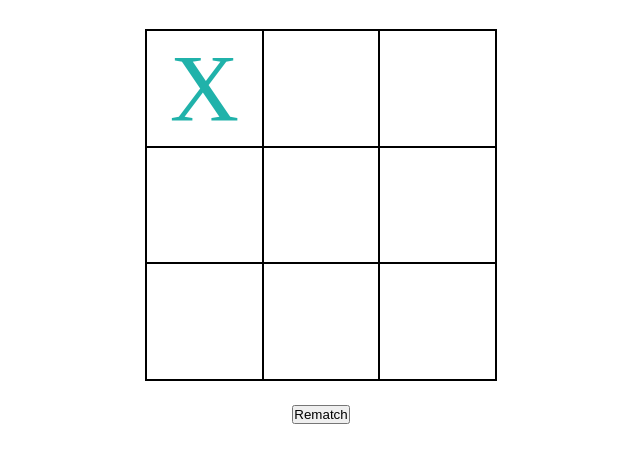
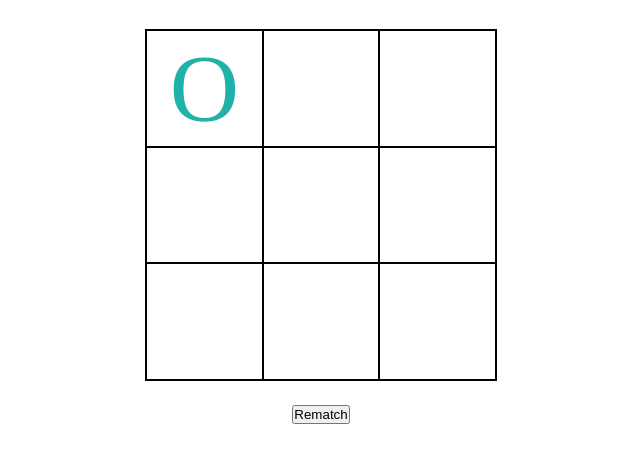
Before and after one commit to FlorianDarques/greta-morpion, a plain HTML site: page index.html in a window 1280 px wide. Both pictures are taken after a click on the element 523 px from the left and 160 px from the top of the page. Shown: the part 72-534 px from the top of the page, without its empty margins (319-959 px from the left). Drawn offline with Linux system fonts and the light colour scheme.

Commit message:
bug win corrigé

```diff
--- /dev/null
+++ b/app.js
@@ -0,0 +1,70 @@
+
+
+// état de la partie (en cours ou fini)
+// let gameOn = true
+
+// nombre de tour
+let turn = 0
+// joueur 1
+// const playerOne = "X"
+// joueur 2 (pvp || pve par la suite)
+// const playerTwo = "O"
+// joueur actif
+// let activePlayer
+// console.log(gameStatus[0])
+// en cas de victoire
+// const winner = () => 'le joueur ' + activePlayer + ' a gagné !'
+// en cas d'égalité
+// const draw = () => 'Draw !'
+// qui joue & afficher le joueur en cours dans le h2
+// const playerTurn = () => "c'est au tour du joueur " + activePlayer
+
+
+// écrire qui joue
+const statut = document.querySelector("h2")
+
+// récupération des class case dans un selectorall et mis en variable puis traduit en tableau avec Array.from
+let gameCase = Array.from(document.querySelectorAll(".case"))
+
+gameCase.forEach(cell => cell.addEventListener("click", () => {
+    turn++
+    if (turn % 2 === 0) {
+        if (cell.innerHTML === "") {
+            cell.innerHTML = "X"
+            checkWin()
+        }
+    }
+    else {
+        if (cell.innerHTML === "") {
+            cell.innerHTML = "O"
+            checkWin()
+        }
+    }
+
+}))
+function checkWin() {
+    if (gameCase[0].innerHTML !== "" && gameCase[0].innerHTML === gameCase[1].innerHTML && gameCase[1].innerHTML === gameCase[2].innerHTML) {
+        console.log('stop')
+    }
+    if (gameCase[3].innerHTML !== "" && gameCase[3].innerHTML === gameCase[4].innerHTML && gameCase[4].innerHTML === gameCase[5].innerHTML) {
+        console.log("test")
+    }
+    if (gameCase[6].innerHTML !== "" && gameCase[6].innerHTML === gameCase[7].innerHTML && gameCase[7].innerHTML === gameCase[8].innerHTML) {
+        alert("stop")
+    }
+    if (gameCase[0].innerHTML !== "" && gameCase[0].innerHTML === gameCase[4].innerHTML && gameCase[4].innerHTML === gameCase[8].innerHTML) {
+        alert("stop")
+    }
+    if (gameCase[2].innerHTML !== "" && gameCase[2].innerHTML === gameCase[4].innerHTML && gameCase[4].innerHTML === gameCase[6].innerHTML) {
+        alert("stop")
+    }
+    if (gameCase[0].innerHTML !== "" && gameCase[0].innerHTML === gameCase[3].innerHTML && gameCase[3].innerHTML === gameCase[6].innerHTML) {
+        alert("stop")
+    }
+    if (gameCase[1].innerHTML !== "" && gameCase[1].innerHTML === gameCase[4].innerHTML && gameCase[4].innerHTML === gameCase[7].innerHTML) {
+        alert("stop")
+    }
+    if (gameCase[2].innerHTML !== "" && gameCase[2].innerHTML === gameCase[5].innerHTML && gameCase[5].innerHTML === gameCase[8].innerHTML) {
+        alert("stop")
+    }
+}
--- a/app2.js
+++ /dev/null
@@ -1,99 +0,0 @@
-// écrire qui joue
-// const statut = document.querySelector("h2")
-// état de la partie (en cours ou fini)
-// let gameOn = true
-// récupération des class case dans un selectorall et mis en variable
-let gameCase = Array.from(document.querySelectorAll(".case"))
-// nombre de tour
-let turn = 0
-// joueur 1
-// const playerOne = "X"
-// joueur 2 (pvp || pve par la suite)
-// const playerTwo = "O"
-// joueur actif
-// let activePlayer
-// console.log(gameStatus[0])
-// en cas de victoire
-// const winner = () => 'le joueur ' + activePlayer + ' a gagné !'
-// en cas d'égalité
-// const draw = () => 'Draw !'
-// qui joue & afficher le joueur en cours dans le h2
-// const playerTurn = () => "c'est au tour du joueur " + activePlayer
-
-// gameCase.addEventListener("click", () => {
-//         gameCase.forEach(cell => cell.innerHTML = "X")
-// })
-gameCase.forEach(cell => cell.addEventListener("click", () => {
-    if (turn % 2 === 0) {
-        cell.innerHTML = "X"
-        turn++
-        checkWin()
-    }
-    else {
-        cell.innerHTML = "O"
-        turn++
-        checkWin()
-    }
-
-}))
-function checkWin() {
-    if (gameCase[0].innerHTML !== "" && gameCase[0].innerHTML === gameCase[1].innerHTML && gameCase[1].innerHTML === gameCase[2].innerHTML) {
-        console.log('stop')
-    }
-    if (gameCase[3].innerHTML !== "" && gameCase[3].innerHTML === gameCase[4].innerHTML && gameCase[4].innerHTML === gameCase[5].innerHTML) {
-        console.log("test")
-    }
-    // if (gameCase[6].innerHTML !== "" && gameCase[6].innerHTML === gameCase[7].innerHTML && gameCase[7].innerHTML === gameCase[8].innerHTML) {
-    //     alert("stop")
-    // }
-    // if (gameCase[0].innerHTML !== "" && gameCase[0].innerHTML === gameCase[4].innerHTML && gameCase[4].innerHTML === gameCase[8].innerHTML) {
-    //     alert("stop")
-    // }
-    // if (gameCase[2].innerHTML !== "" && gameCase[2].innerHTML === gameCase[4].innerHTML && gameCase[4].innerHTML === gameCase[6].innerHTML) {
-    //     alert("stop")
-    // }
-    // if (gameCase[0].innerHTML !== "" && gameCase[0].innerHTML === gameCase[3].innerHTML && gameCase[3].innerHTML === gameCase[6].innerHTML) {
-    //     alert("stop")
-    // }
-    // if (gameCase[1].innerHTML !== "" && gameCase[1].innerHTML === gameCase[4].innerHTML && gameCase[4].innerHTML === gameCase[7].innerHTML) {
-    //     alert("stop")
-    // }
-    // if (gameCase[2].innerHTML !== "" && gameCase[2].innerHTML === gameCase[5].innerHTML && gameCase[5].innerHTML === gameCase[8].innerHTML) {
-    //     alert("stop")
-    // }
-}
-
-
-
-
-
-
-
-
-
-
-
-
-
-
-
-
-
-
-
-
-
-// if (turn % 2 === 0) {
-//     // gameCase.forEach(function (gameStatus, index){
-//     //     gameStatus.splice(index,1,"X")
-//     // })
-// // écrire dans les cellules
-// gameCase.forEach(cell => cell.addEventListener("click", () => {
-//     cell.innerHTML = "O"
-// statut.innerHTML = playerTurn
-// }))
-
-// return game
-// // console.log(gameCase.splice(0,1,cell))
-// // //test changement de joueur
-// // activePlayer === playerOne ? activePlayer === playerTwo : activePlayer === playerOne
--- a/index.html
+++ b/index.html
@@ -6,50 +6,29 @@
     <meta http-equiv="X-UA-Compatible" content="IE=edge">
     <meta name="viewport" content="width=device-width, initial-scale=1.0">
     <link rel="stylesheet" href="style.css">
-    <script src="app2.js" defer></script>
+    <script src="app.js" defer></script>
     <title>Morpion JS</title>
 </head>
 
 <body>
     <h1>Morpion en JS</h1>
-    <!-- <div class="hidden">
         <div class="flex center">
             <div class="parent">
-                <div id="div0" data-index="0" class="case"> </div>
-                <div id="div1" data-index="1" class="case"> </div>
-                <div id="div2" data-index="2" class="case"> </div>
-                <div id="div4" data-index="3" class="case"> </div>
-                <div id="div5" data-index="4" class="case"> </div>
-                <div id="div6" data-index="5" class="case"> </div>
-                <div id="div7" data-index="6" class="case"> </div>
-                <div id="div8" data-index="7" class="case"> </div>
-                <div id="div3" data-index="8" class="case"> </div>
+                <div class="case"></div>
+                <div class="case"></div>
+                <div class="case"></div>
+                <div class="case"></div>
+                <div class="case"></div>
+                <div class="case"></div>
+                <div class="case"></div>
+                <div class="case"></div>
+                <div class="case"></div>
             </div>
         </div>
         <h2></h2>
         <div class="flex center">
             <button id="rematch">Rematch</button>
         </div>
-    </div> -->
-    <div class="hiddn">
-    <div class="flex center">
-        <div class="parent">
-            <div id="div0" class="case"> </div>
-            <div id="div1" class="case"> </div>
-            <div id="div2" class="case"> </div>
-            <div id="div3" class="case"> </div>
-            <div id="div4" class="case"> </div>
-            <div id="div5" class="case"> </div>
-            <div id="div6" class="case"> </div>
-            <div id="div7" class="case"> </div>
-            <div id="div8" class="case"> </div>
-        </div>
-    </div>
-    <h2></h2>
-    <div class="flex center">
-        <button id="rematch">Rematch</button>
-    </div>
-</div>
 </body>
 
 </html>
--- a/style.css
+++ b/style.css
@@ -1,10 +1,6 @@
 * {
     padding: 0;
     margin: 0;
-}
-
-.hidden {
-    display: none;
 }
 
 h1 {
```
